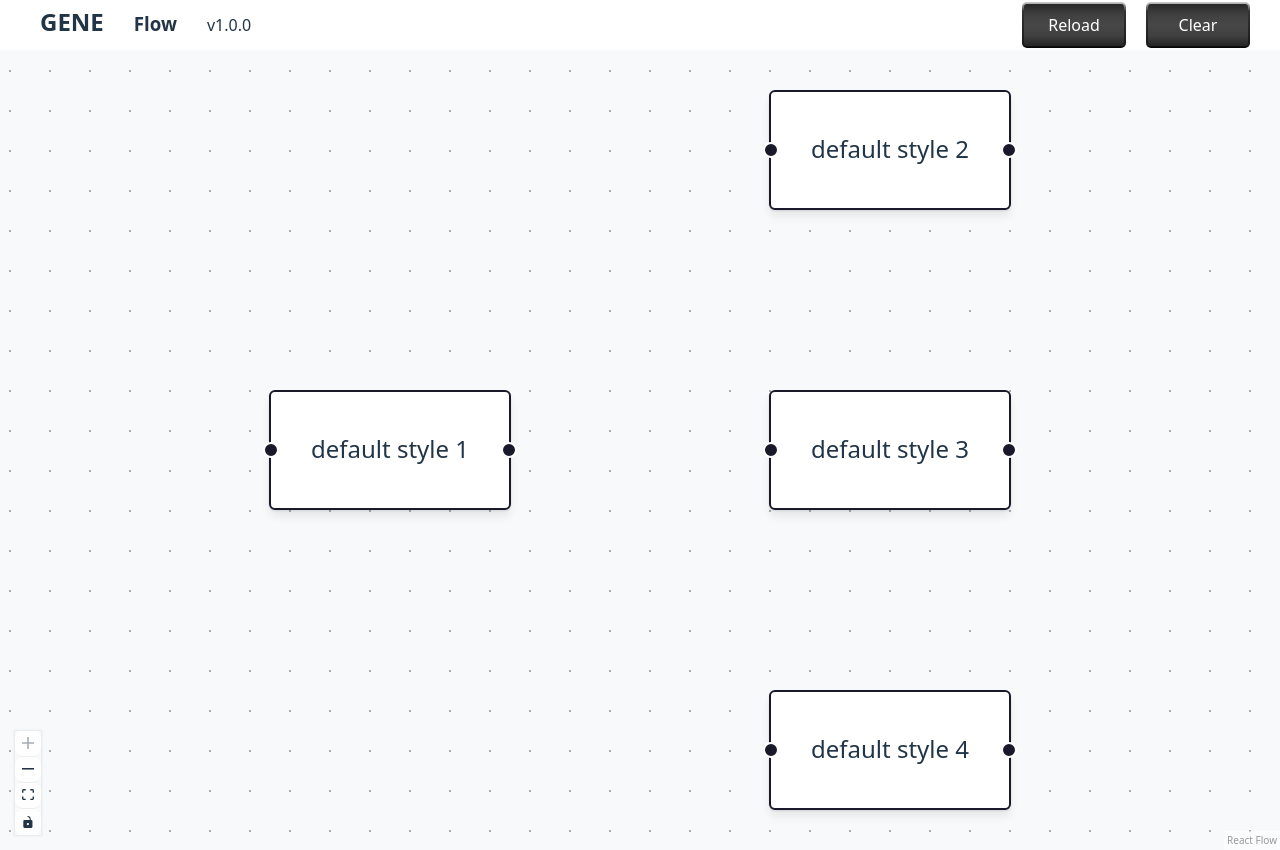
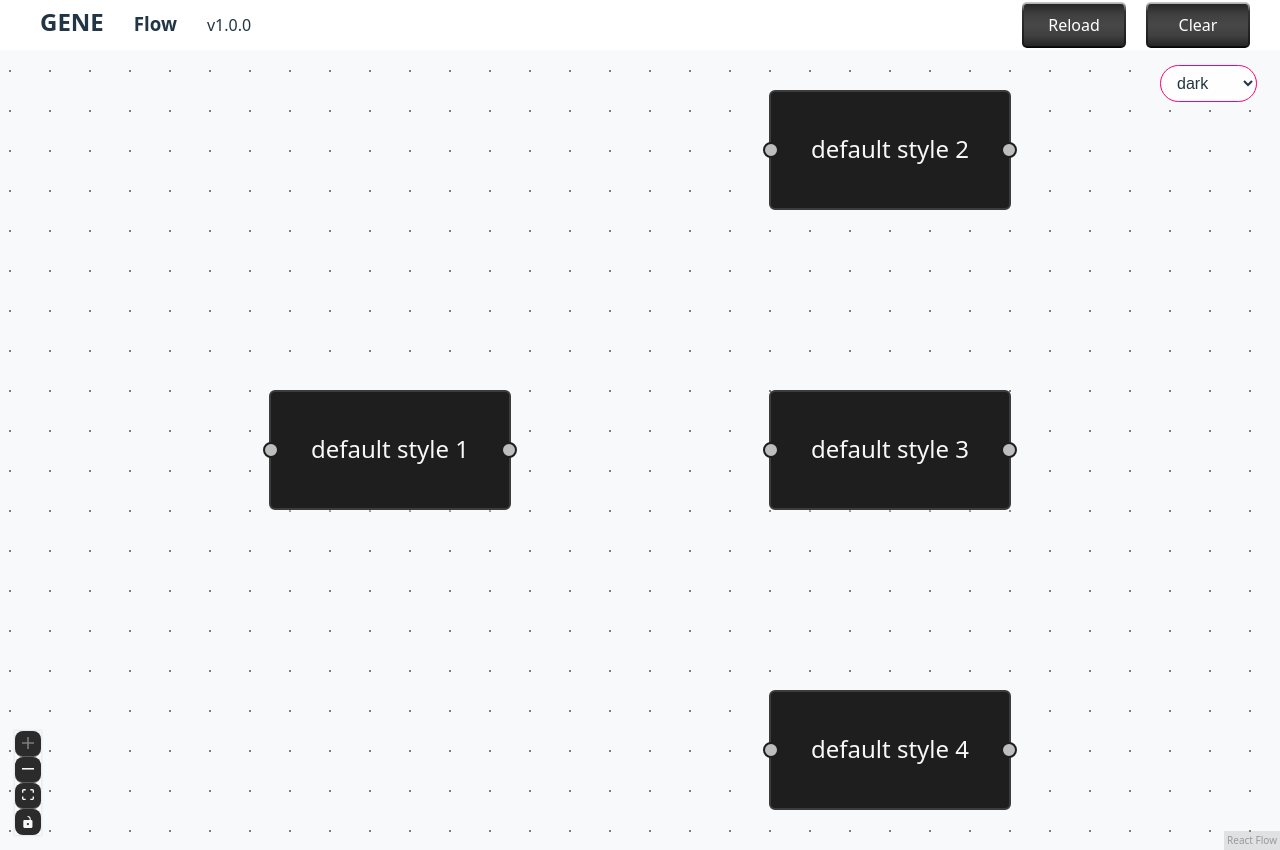
Before and after one commit to joeswagson/GENE, a React (Vite) app in the folder GENE.Flow/Frontend/: page / in a window 1280 px wide. Built offline with nearby package versions, Linux system fonts and the light colour scheme.

Commit message:
Dark mode & TSX App

```diff
--- a/GENE.Flow/Frontend/src/App.jsx
+++ b/GENE.Flow/Frontend/src/App.tsx
@@ -1,4 +1,4 @@
-import React, { useCallback } from 'react';
+import { useCallback, useState, type ChangeEventHandler } from 'react';
 import {
   ReactFlow,
   Background,
@@ -10,7 +10,7 @@ import {
   addEdge,
   Position,
   MarkerType,
-  useNodes,
+  useNodes, ColorMode, Panel, StraightEdge, SmoothStepEdge,
 } from '@xyflow/react';
 
 import '@xyflow/react/dist/style.css';
@@ -99,10 +99,13 @@ const App = () => {
     snapGrid: 20
   };
 
-  window.LOCALS = LOCALS;
-
+  const [colorMode, setColorMode] = useState<ColorMode>('dark');
   const [nodes, setNodes, onNodesChange] = useNodesState(initialNodes);
   const [edges, setEdges, onEdgesChange] = useEdgesState([]);
+
+  const onChange: ChangeEventHandler<HTMLSelectElement> = (evt) => {
+    setColorMode(evt.target.value as ColorMode);
+  };
 
   const onReconnect = useCallback((oldEdge, newConnection) => {
     setEdges((eds) => reconnectEdge(oldEdge, newConnection, eds));
@@ -127,11 +130,24 @@ const App = () => {
         onReconnect={onReconnect}
         onConnect={onConnect}
         snapGrid={[LOCALS.snapGrid, LOCALS.snapGrid]}
+        colorMode={colorMode}
         snapToGrid
         fitView
       >
         <Controls />
         <Background />
+
+        <Panel position="top-right">
+          <select
+              className="xy-theme__select"
+              onChange={onChange}
+              data-testid="colormode-select"
+          >
+            <option value="dark">dark</option>
+            <option value="light">light</option>
+            <option value="system">system</option>
+          </select>
+        </Panel>
       </ReactFlow>
     </>
   );
--- a/GENE.Flow/Frontend/src/main.jsx
+++ b/GENE.Flow/Frontend/src/main.jsx
@@ -1,7 +1,7 @@
 import { StrictMode } from 'react'
 import { createRoot } from 'react-dom/client'
 import './index.css'
-import App from './App.jsx'
+import App from './App.tsx'
 
 createRoot(document.getElementById('root')).render(
   <div className="app-main">
```
